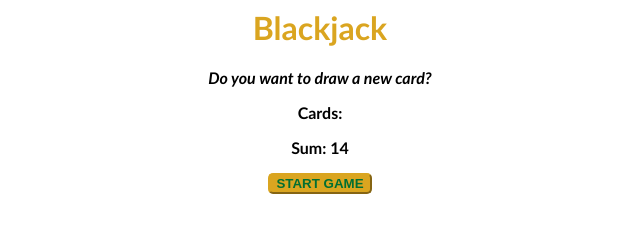
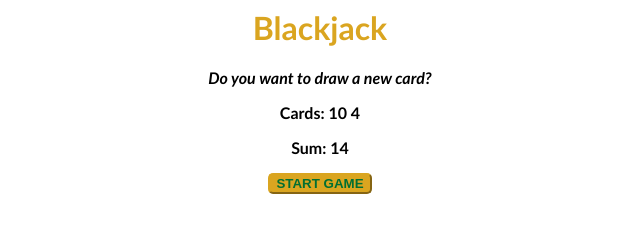
Before and after one commit to AnandaDly/Blackjack-Game, a plain HTML site: page index.html in a window 1280 px wide. Both pictures are taken after a click on the button "START GAME". Shown: the full height of the page, 320-960 px from the left. Drawn offline with Linux system fonts and the light colour scheme.

Commit message:
Display the Card

```diff
--- a/index.html
+++ b/index.html
@@ -5,7 +5,7 @@
   <body>
     <h1>Blackjack</h1>
     <p id="message-el">Want to play a round?</p>
-    <p>Cards:</p>
+    <p id="card-el">Cards:</p>
     <p id="sum-el">Sum:</p>
     <button onclick="startGame()">START GAME</button>
     <script src="index.js"></script>
--- a/index.js
+++ b/index.js
@@ -7,9 +7,11 @@ let message = "";
 
 let messageEl = document.getElementById("message-el");
 let sumEl = document.getElementById("sum-el");
+let cardEl = document.getElementById("card-el");
 
 function startGame() {
   sumEl.textContent = "Sum: " + sum;
+  cardEl.textContent = "Cards: " + firstCard + " " + secondCard;
   if (sum <= 20) {
     message = "Do you want to draw a new card?";
   } else if (sum === 21) {
```
